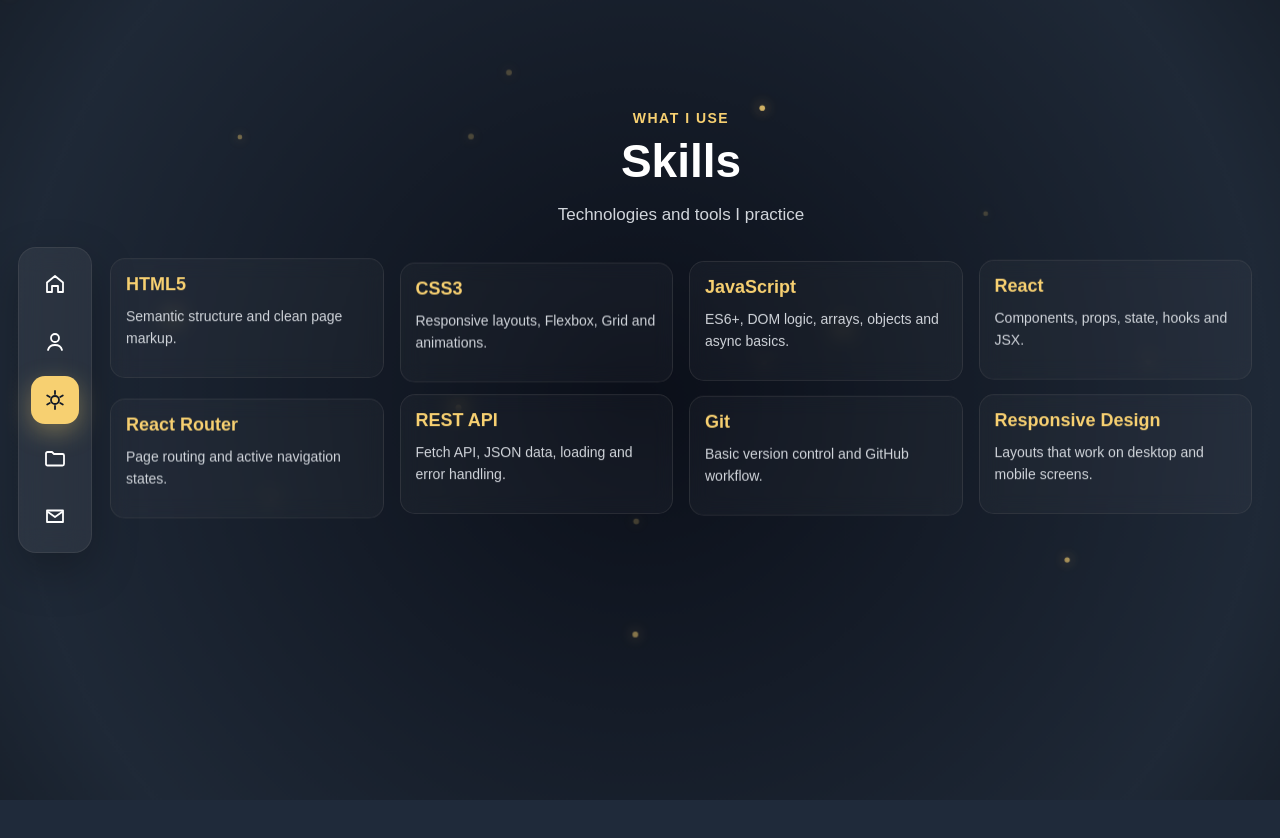
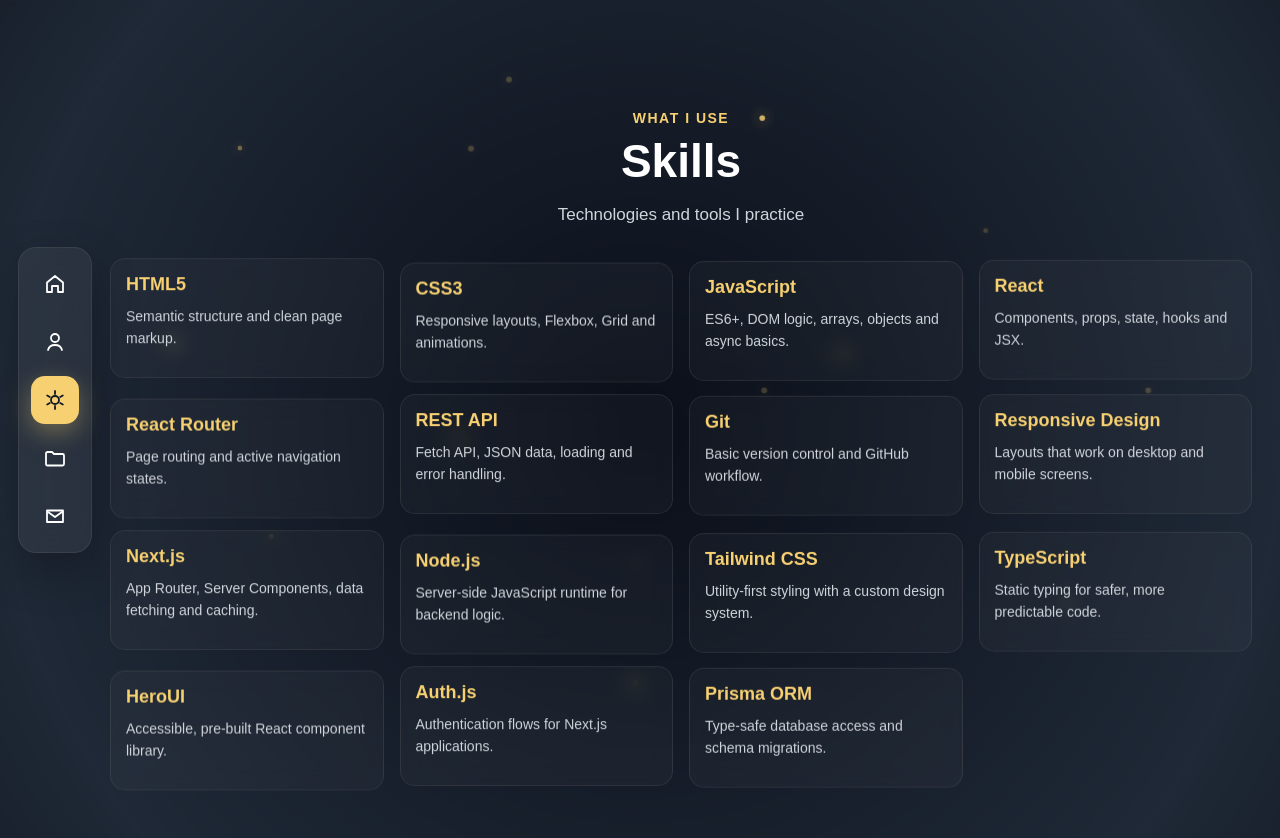
Before and after one commit to arsen-kazaryan/Portfolio, a React (Vite) app: page /skills in a window 1280 px wide. Shown: the top 838 px of the page. Before the commit the page ends 800 px from the top, so only its background shows below. Built offline with nearby package versions, Linux system fonts and the light colour scheme.

Commit message:
feat: add skills, project

```diff
--- a/src/Data/ProjectsStore.js
+++ b/src/Data/ProjectsStore.js
@@ -55,4 +55,11 @@
     stack: 'HTML / SCSS',
     href: 'https://arsen-kazaryan.github.io/TheBox/',
   },
+  {
+    id: 9,
+    title: 'Rick & Morty Archive',
+    text: 'Rick and Morty character browser built with Next.js App Router — search by ID/name, pagination and a custom themed UI.',
+    stack: 'Next.js / TypeScript / Tailwind',
+    href: 'https://rick-morty-next-js-umber.vercel.app/',
+  },
 ]
--- a/src/Data/skills.js
+++ b/src/Data/skills.js
@@ -1,10 +1,17 @@
 export const skills = [
-    { title: 'HTML5', text: 'Semantic structure and clean page markup.',animation: 'movedBlocks 3s ease infinite alternate-reverse' },
-    { title: 'CSS3', text: 'Responsive layouts, Flexbox, Grid and animations.', animation: 'movedBlocks 2s  infinite alternate-reverse'},
+  { title: 'HTML5', text: 'Semantic structure and clean page markup.', animation: 'movedBlocks 3s ease infinite alternate-reverse' },
+  { title: 'CSS3', text: 'Responsive layouts, Flexbox, Grid and animations.', animation: 'movedBlocks 2s  infinite alternate-reverse' },
   { title: 'JavaScript', text: 'ES6+, DOM logic, arrays, objects and async basics.', animation: 'movedBlocks 4s ease infinite alternate-reverse' },
   { title: 'React', text: 'Components, props, state, hooks and JSX.', animation: 'movedBlocks 1s ease infinite alternate-reverse' },
   { title: 'React Router', text: 'Page routing and active navigation states.', animation: 'movedBlocks 2s ease infinite alternate-reverse' },
   { title: 'REST API', text: 'Fetch API, JSON data, loading and error handling.', animation: 'movedBlocks 44s ease infinite alternate-reverse' },
   { title: 'Git', text: 'Basic version control and GitHub workflow.', animation: 'movedBlocks 1s ease infinite alternate-reverse' },
   { title: 'Responsive Design', text: 'Layouts that work on desktop and mobile screens.', animation: 'movedBlocks 3s ease infinite alternate-reverse' },
+  { title: 'Next.js', text: 'App Router, Server Components, data fetching and caching.', animation: 'movedBlocks 3s ease infinite alternate-reverse' },
+  { title: 'Node.js', text: 'Server-side JavaScript runtime for backend logic.', animation: 'movedBlocks 2s ease infinite alternate-reverse' },
+  { title: 'Tailwind CSS', text: 'Utility-first styling with a custom design system.', animation: 'movedBlocks 4s ease infinite alternate-reverse' },
+  { title: 'TypeScript', text: 'Static typing for safer, more predictable code.', animation: 'movedBlocks 1s ease infinite alternate-reverse' },
+  { title: 'HeroUI', text: 'Accessible, pre-built React component library.', animation: 'movedBlocks 2s ease infinite alternate-reverse' },
+  { title: 'Auth.js', text: 'Authentication flows for Next.js applications.', animation: 'movedBlocks 3s ease infinite alternate-reverse' },
+  { title: 'Prisma ORM', text: 'Type-safe database access and schema migrations.', animation: 'movedBlocks 1s ease infinite alternate-reverse' },
 ]
```
Also changed, not shown: public/icon/Profile-black.png (deleted). Lines whose indentation alone changed are shown as unchanged.
